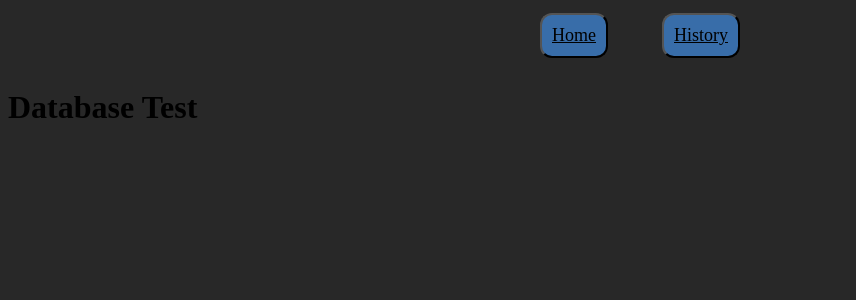
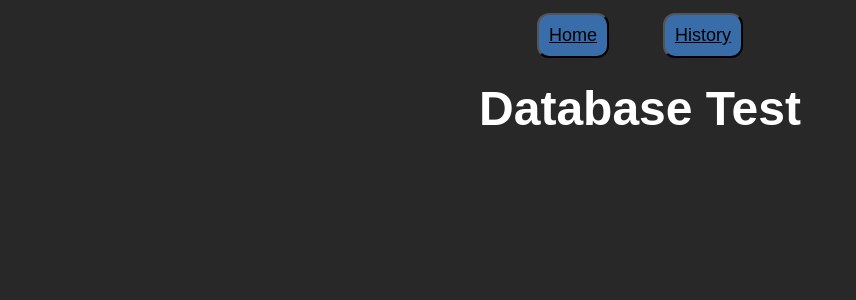
Before and after one commit to DylanLaw03/automated-aquaponics, a Flask app: page /history in a window 1280 px wide. Shown: the top 300 px of the page, without its empty margins (0-856 px from the left). Run offline with Flask 2, Linux system fonts and the light colour scheme; some libraries are stand-ins or nearby versions.

Commit message:
even more css

```diff
--- a/front_app/static/main.css
+++ b/front_app/static/main.css
@@ -5,15 +5,12 @@
 }
 
 .nav-button {
-    margin-left: 25px;
-    margin-right: 25px;
-    margin-top: 5px;
-    margin-bottom: 10px;
+    margin: 5px 25px 10px;
     background-color: #386da9;
     color: black;
     border-radius: 12px;
     padding: 10px;
-    font-family: "Atkinson Hyperlegible";
+    font-family: "Atkinson Hyperlegible", sans-serif;
     font-size: large;
 }
 
@@ -32,3 +29,20 @@
 body{
     background: #282828;
 }
+
+iframe{
+    padding: 0;
+    margin: 0;
+    border: none;
+    scrolling: no;
+    height: 94vh;
+}
+
+h1{
+    font-family: "Atkinson Hyperlegible", sans-serif;
+    margin: auto;
+    padding: 1%;
+    text-align: center;
+    color: white;
+    font-size: xxx-large;
+}
--- a/front_app/templates/index.html
+++ b/front_app/templates/index.html
@@ -8,7 +8,7 @@
 
 
 
-<body style="height: 100vh;">
+<body >
   <div class="nav-bar">
     <button class="nav-button"><a class="button-link" href="/">Home</a></button>
     <button class="nav-button"><a class="button-link" href="/history">History</a></button>
```
